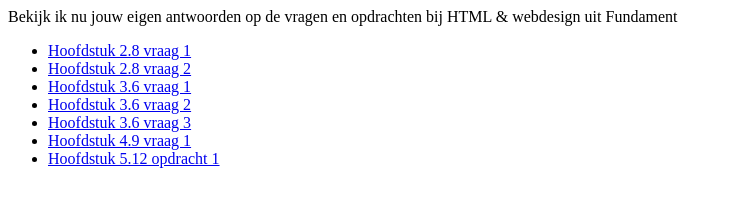
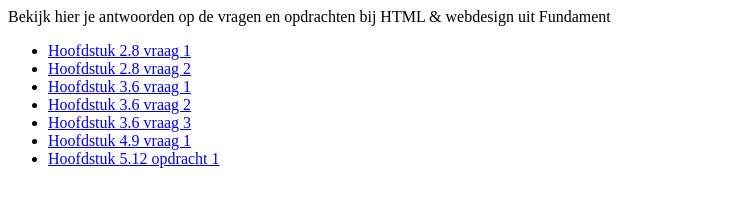
Before and after one commit to informaticascw/h4v4-html-opgaven-template, a plain HTML site: page index.html in a window 1280 px wide. Shown: the whole page, without its empty margins (0-733 px from the left). Drawn offline with Linux system fonts and the light colour scheme.

```diff
--- a/index.html
+++ b/index.html
@@ -8,7 +8,7 @@
 </head>
 
 <body>
-  Bekijk ik nu jouw eigen antwoorden op de vragen en opdrachten bij HTML & webdesign uit Fundament
+  Bekijk hier je antwoorden op de vragen en opdrachten bij HTML & webdesign uit Fundament
   <ul>
     <li><a href="hoofdstuk2_vraag1.html">Hoofdstuk 2.8 vraag 1</a></li>
     <li><a href="hoofdstuk2_vraag2.html">Hoofdstuk 2.8 vraag 2</a></li>
```
Also changed, not shown: .devcontainer/devcontainer.json.
